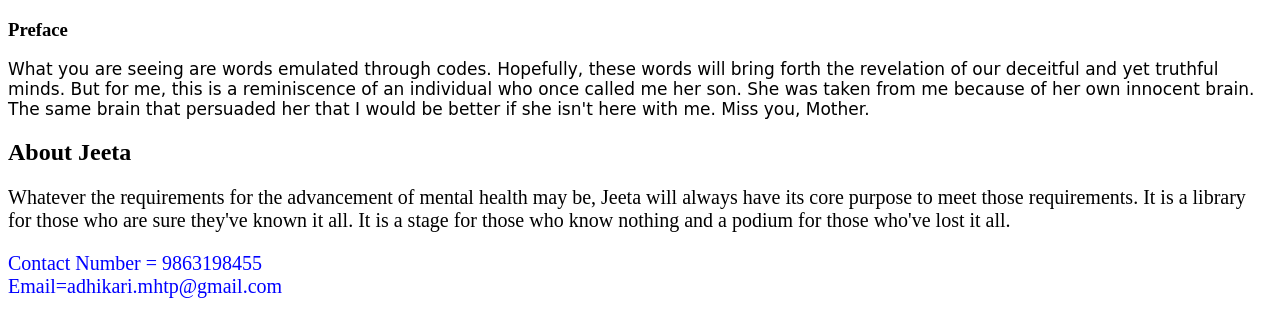
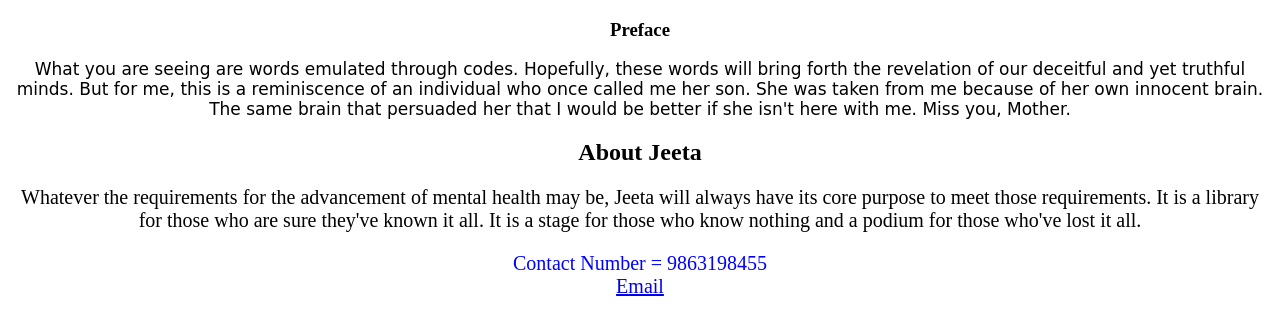
Before and after one commit to Mohit-Adhikari/Jeeta, a plain HTML site: page site/index.html in a window 1280 px wide. Drawn offline with Linux system fonts and the light colour scheme.

Commit message:
Stylesheet

```diff
--- a/site/index.html
+++ b/site/index.html
@@ -3,23 +3,14 @@
 <head>
 	<meta charset="UTF-8">
 	<title>Jeeta</title>
+	<link rel="stylesheet" href="stylesheet.css">
 	<style>
-		p{
-			white-space: pre-line;
-		}
-		.preface{
-			font-family:'KUNSTLER', cursive;
-			font-size: 17px;
-		}
-		.about{
-			font-family: serif;
-			font-size: 20px;
-		}
-		.color{
-			color: blue;
-		}
+	body{
+	text-align: center;
+}
 
-	</style>
+</style>
+
 </head>
 <body>
 	<h3>Preface</h3>
@@ -27,7 +18,7 @@
 	<h2>About Jeeta </h2>
 	<p class="about">Whatever the requirements for the advancement of mental health may be, Jeeta will always have its core purpose to meet those requirements. It is a library for those who are sure they've known it all. It is a stage for those who know nothing and a podium for those who've lost it all.</p>
 	<p class="about color">Contact Number = 9863198455
-	Email=adhikari.mhtp@gmail.com
+	<a href="mailto:adhikari.mhtp@gmail.com">Email</a>
 		 </p>
 
 
--- /dev/null
+++ b/site/stylesheet.css
@@ -0,0 +1,18 @@
+p{
+			white-space: pre-line;
+		}
+.preface{
+			font-family:'KUNSTLER', cursive;
+			font-size: 17px;
+		}
+.about{
+			font-family: serif;
+			font-size: 20px;
+		}
+.color{
+			color: blue;
+		}
+a:hover, a:active{
+
+			background-color: red;
+		}
```
